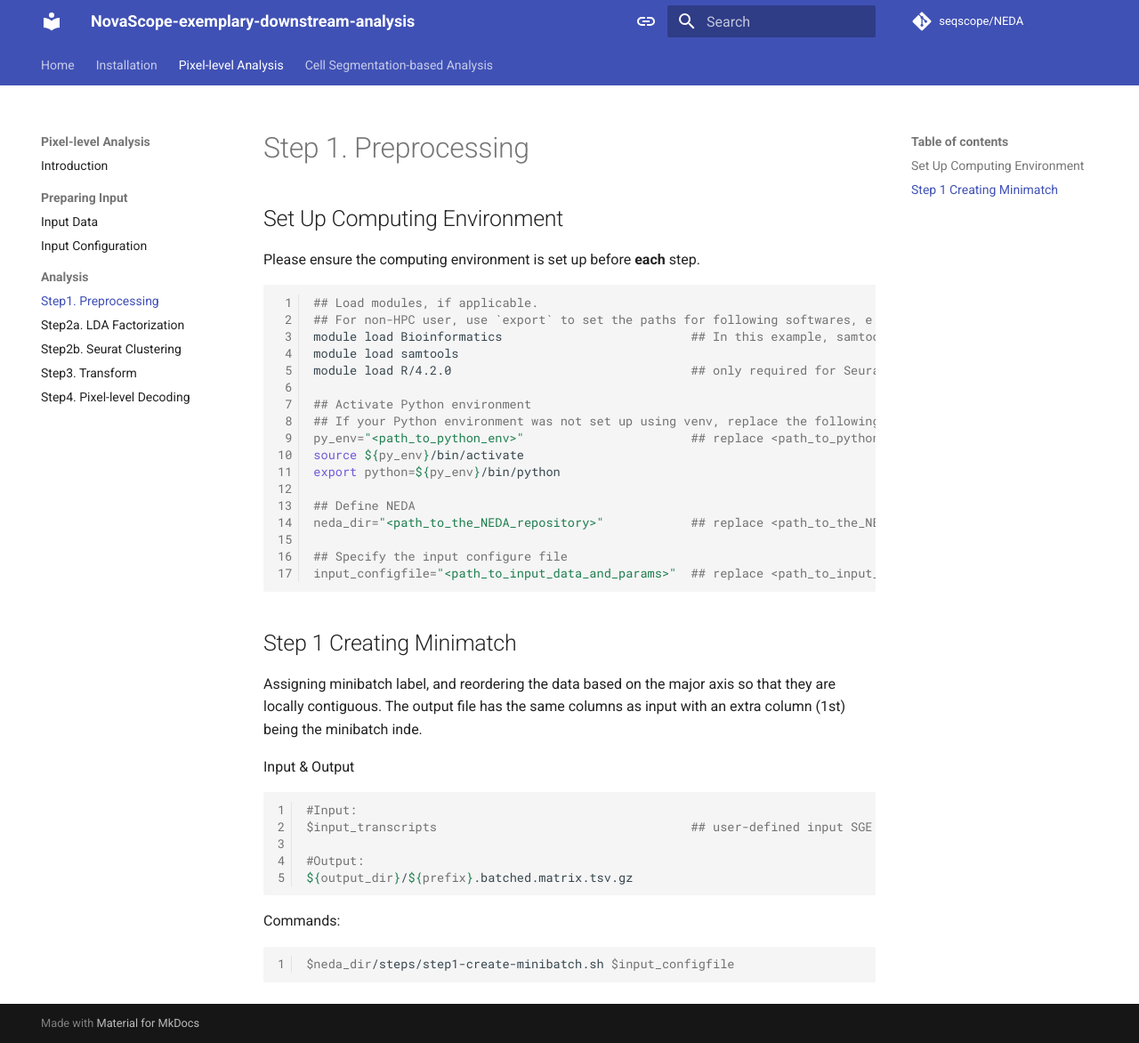
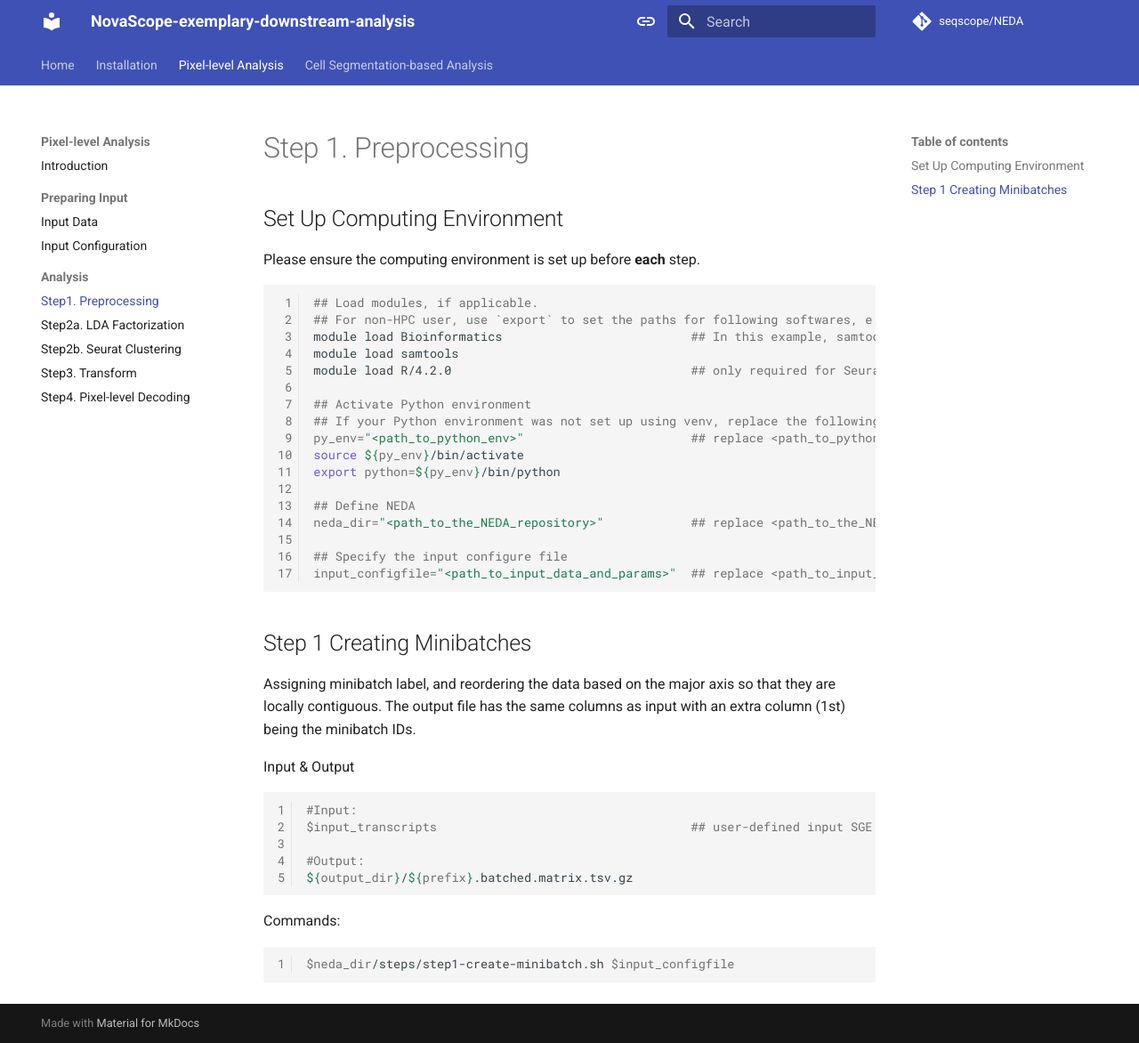
Before and after one commit to seqscope/NovaScope-exemplary-downstream-analysis, an MkDocs documentation site: the page built from docs/analysis/hex_idx/step1-preprocess.md, in a window 1280 px wide and 1172 px high. Shown: the whole window at 89% size. Built offline with MkDocs 1.6.1 and Material for MkDocs 9.7.7, drawn with Linux system fonts in a browser that asks for light colours; comment, search, counter and statistics services are not loaded.

Commit message:
typo corrections

````diff
--- a/docs/analysis/hex_idx/step1-preprocess.md
+++ b/docs/analysis/hex_idx/step1-preprocess.md
@@ -24,8 +24,8 @@ neda_dir="<path_to_the_NEDA_repository>"            ## replace <path_to_the_NEDA
 input_configfile="<path_to_input_data_and_params>"  ## replace <path_to_input_data_and_params> with the path to the config_job file, e.g., ${neda_dir}/config_job/input_config_lda.txt
 ```
 
-## Step 1 Creating Minimatch
-Assigning minibatch label, and reordering the data based on the major axis so that they are locally contiguous. The output file has the same columns as input with an extra column (1st) being the minibatch inde.
+## Step 1 Creating Minibatches
+Assigning minibatch label, and reordering the data based on the major axis so that they are locally contiguous. The output file has the same columns as input with an extra column (1st) being the minibatch IDs.
 
 Input & Output
 ```bash
````
Also changed, not shown: docs/analysis/hex_idx/step2a-LDA.md (+1 -1 lines), docs/analysis/hex_idx/step2b-seurat.md (+2 -2 lines), site/analysis/hex_idx/step1-preprocess/index.html, site/analysis/hex_idx/step2a-LDA/index.html, site/analysis/hex_idx/step2b-seurat/index.html, site/search/search_index.json, site/sitemap.xml, 1 other file.
